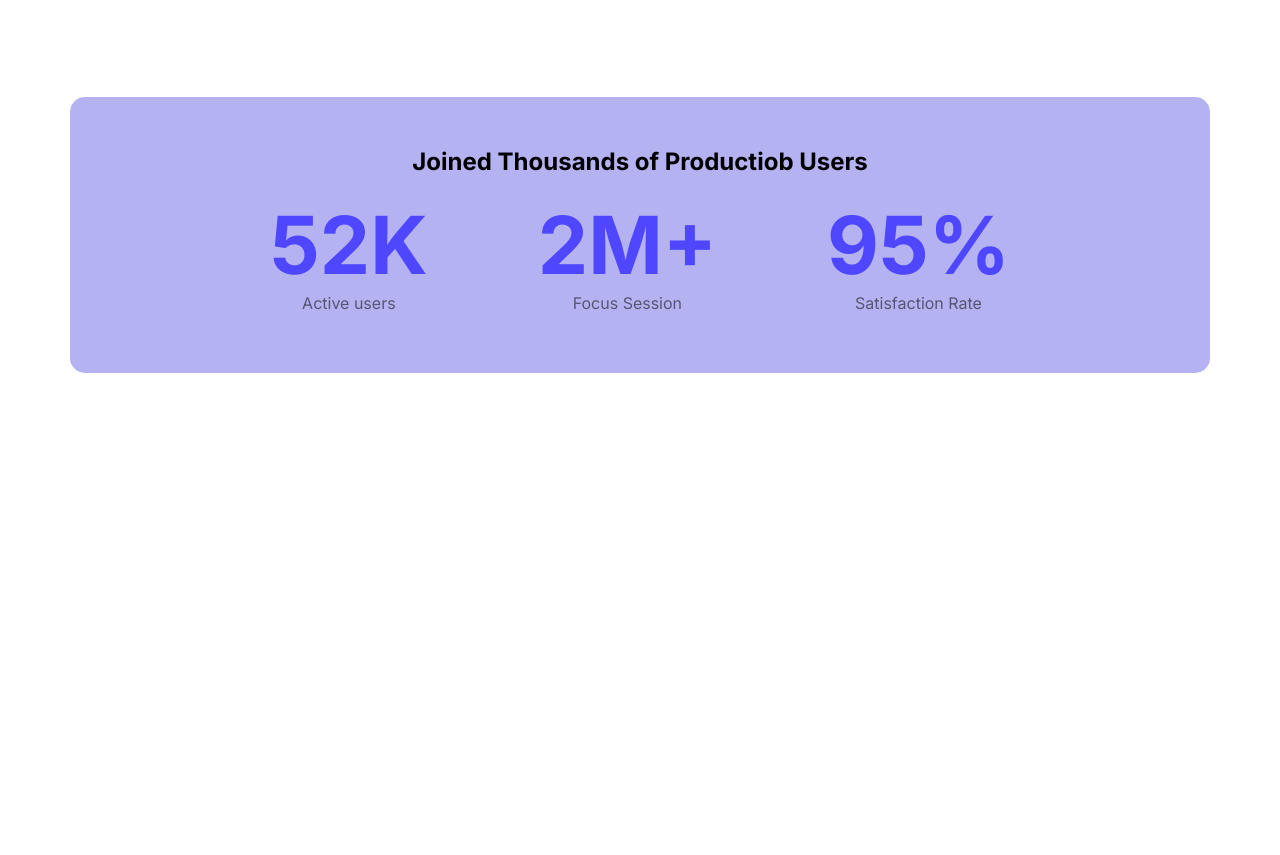
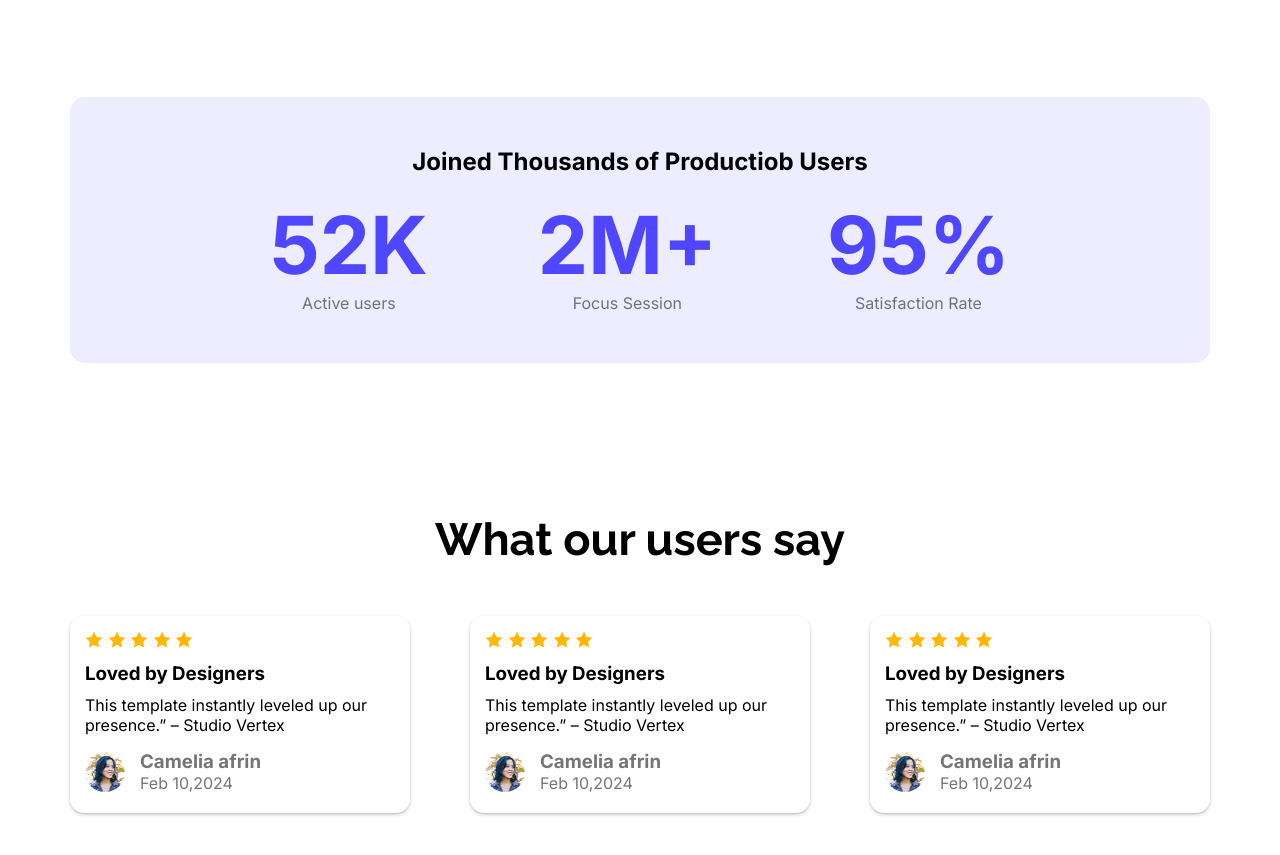
Before and after one commit to aktar86/B12A01-landing-launchpad, a plain HTML site: page index.html in a window 1280 px wide. Shown: the part 1007-1862 px from the top of the page. Before the commit the page ends 1380 px from the top, so only its background shows below. Drawn offline with Linux system fonts and the light colour scheme.

Commit message:
added user feedback section

```diff
--- a/index.html
+++ b/index.html
@@ -8,6 +8,11 @@
         <link rel="preconnect" href="https://fonts.googleapis.com">
         <link rel="preconnect" href="https://fonts.gstatic.com" crossorigin>
         <link href="https://fonts.googleapis.com/css2?family=Inter:ital,opsz,wght@0,14..32,100..900;1,14..32,100..900&display=swap" rel="stylesheet">
+    <!-- raleway font link -->
+        <link rel="preconnect" href="https://fonts.googleapis.com">
+        <link rel="preconnect" href="https://fonts.gstatic.com" crossorigin>
+        <link href="https://fonts.googleapis.com/css2?family=Raleway:ital,wght@0,100..900;1,100..900&display=swap" rel="stylesheet">
+
     <!-- font link end here -->
         <link rel="stylesheet" href="style.css">
 </head>
@@ -36,6 +41,8 @@
                     <img src="./Assets/wc-mini.png" alt="">
                 </div>
         </section>
+
+        <!-- user section here -->
         <section class="user secondary-bg">
             <h2 class="text-center">Joined Thousands of Productiob Users</h2>
             <div class="productive-user">
@@ -53,9 +60,65 @@
                 </div>
             </div>
         </section>
-
+<!-- feedback section here -->
         <section class="user-feedback">
-
+            <h2 class="text-center raleway">What our users say</h2>
+            <div class="user-reviews">
+                <div class="user-review">
+                    <div class="star">
+                        <img src="./Assets/icon-star.png" alt="">
+                        <img src="./Assets/icon-star.png" alt="">
+                        <img src="./Assets/icon-star.png" alt="">
+                        <img src="./Assets/icon-star.png" alt="">
+                        <img src="./Assets/icon-star.png" alt="">
+                    </div>
+                    <h3 class="review-title">Loved by Designers</h3>
+                    <p class="review-description">This template instantly leveled up our presence.” – Studio Vertex</p>
+                    <div class="feedback-person">
+                        <img src="./Assets/avatar.png" alt="">
+                            <div class="person-wrap">
+                            <h3 class="person-name secondary-color">Camelia afrin</h3>
+                            <p class="feedback-date secondary-color">Feb 10,2024</p>
+                        </div>
+                    </div>
+                </div>
+                <div class="user-review">
+                    <div class="star">
+                        <img src="./Assets/icon-star.png" alt="">
+                        <img src="./Assets/icon-star.png" alt="">
+                        <img src="./Assets/icon-star.png" alt="">
+                        <img src="./Assets/icon-star.png" alt="">
+                        <img src="./Assets/icon-star.png" alt="">
+                    </div>
+                    <h3 class="review-title">Loved by Designers</h3>
+                    <p class="review-description">This template instantly leveled up our presence.” – Studio Vertex</p>
+                    <div class="feedback-person">
+                        <img src="./Assets/avatar.png" alt="">
+                            <div class="person-wrap">
+                            <h3 class="person-name secondary-color">Camelia afrin</h3>
+                            <p class="feedback-date secondary-color">Feb 10,2024</p>
+                        </div>
+                    </div>
+                </div>
+                <div class="user-review">
+                    <div class="star">
+                        <img src="./Assets/icon-star.png" alt="">
+                        <img src="./Assets/icon-star.png" alt="">
+                        <img src="./Assets/icon-star.png" alt="">
+                        <img src="./Assets/icon-star.png" alt="">
+                        <img src="./Assets/icon-star.png" alt="">
+                    </div>
+                    <h3 class="review-title">Loved by Designers</h3>
+                    <p class="review-description">This template instantly leveled up our presence.” – Studio Vertex</p>
+                    <div class="feedback-person">
+                        <img src="./Assets/avatar.png" alt="">
+                        <div class="person-wrap">
+                            <h3 class="person-name secondary-color">Camelia afrin</h3>
+                            <p class="feedback-date secondary-color">Feb 10,2024</p>
+                        </div>
+                    </div>
+                </div>
+            </div>
         </section>
     </main>
 </body>
--- a/style.css
+++ b/style.css
@@ -2,9 +2,16 @@
 *{
     margin: 0;
     padding: 0;
+    box-sizing: border-box;
 }
 
+/* font */
 
+.raleway {
+  font-family: "Raleway", sans-serif;
+  font-optical-sizing: auto;
+  font-style: normal;
+}
 
 .inter {
   font-family: "Inter", sans-serif;
@@ -24,7 +31,7 @@
     color: #252432;
 }
 .secondary-bg{
-    background-color: #b4b2f1;
+    background-color: #ededff;
 }
 
 .primary-btn{
@@ -87,9 +94,13 @@ main{
     padding: 30px;
     max-width: 300px;
 }
-.action-content h2, p{
+.action-content h2 {
     margin-bottom: 10px;
 }
+.action-content p{
+    margin-bottom: 10px;
+}
+
 .action-img img{
     width: 305px;
     height: 203;
@@ -119,3 +130,51 @@ color: #00000085;
 }
 
 /* user feedback */
+.user-feedback{
+    border-radius: 15px;
+    padding: 100px 0;
+    margin-top: 50px;
+}
+
+.user-feedback h2{
+    font-weight: bold;
+    font-size: 45px;
+}
+
+.user-review{
+    max-width: 340px;
+    background-color: #ffffff;
+    box-shadow: rgba(50, 50, 93, 0.25) 0px 2px 5px -1px, rgba(0, 0, 0, 0.3) 0px 1px 3px -1px;
+    padding: 15px;
+    margin-top: 50px;
+    border-radius: 14px;
+}
+.user-reviews{
+    display: flex;
+    justify-content: space-between;
+}
+
+.feedback-person{
+    display: flex;
+    align-items: center;
+    /* justify-content: center; */
+    margin-top: 10px;
+
+}
+.feedback-person img{
+    width: 40px;
+    height: 40px;
+    border-radius: 50%;
+    margin-right: 10px;
+}
+.person-wrap{
+    /* background-color: #f0f0f0; */
+    padding: 5px;
+}
+.secondary-color{
+    color: #757575;
+}
+
+.review-title {
+    margin: 10px 0;
+}
```
